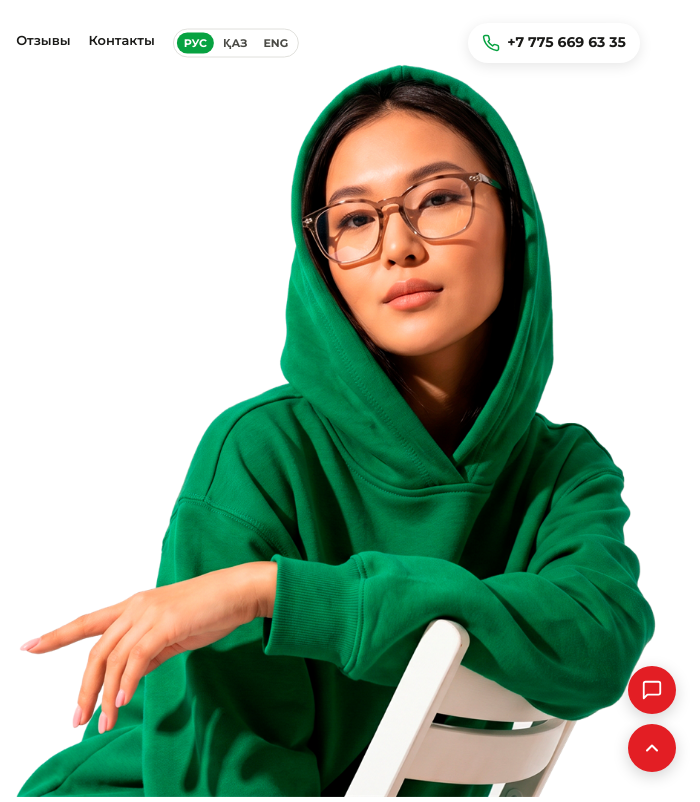
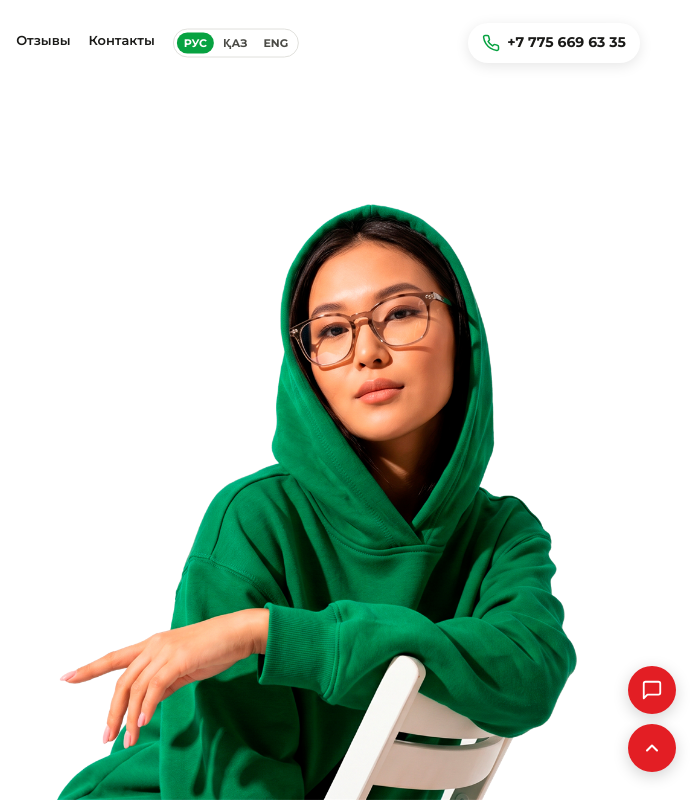
Before and after one commit to Dimanoid-Aktau/optika-doverie, a plain HTML site: page index.html in a window 1280 px wide. Shown: the top 802 px of the page, 580-1280 px from the left. Drawn offline with nearby package versions, Linux system fonts and the light colour scheme.

Commit message:
Девушка на первом экране выставлена по эскизу попиксельно
Размеры и положение снял с присланного эскиза подгонкой по силуэту:
прогнал профиль левого и правого края BG/GIRL.png по семи строкам и
подобрал ширину холста, смещение и отступ. Расхождение 0.5 px.

Было: холст 104.41% ширины экрана, правый край за пределами экрана,
верх -3.44vw — девушка выходила заметно крупнее эскиза и шире справа
примерно на 100 px.

Стало: холст 84.9% ширины экрана, правый край ровно по боковому полю
страницы (4.7vw), верх у самой кромки. Сама фигура встаёт в
49.7%..90.4% ширины экрана.

Сверка силуэта с эскизом по строкам (левый..правый край):
  y=95   эскиз 1373..1616   стало 1374..1614
  y=190  эскиз 1344..1656   стало 1344..1655
  y=286  эскиз 1343..1674   стало 1344..1673
  y=381  эскиз 1334..1677   стало 1335..1677
  y=572  эскиз 1199..1764   стало 1200..1763
  y=667  эскиз 1175..1788   стало 1176..1787

На окнах выше эскизного соотношения девушка опускается на нижнюю
кромку, чтобы под ней не оставалось пустой полосы: проверено на шести
размерах, низ фигуры совпадает с низом первого экрана везде.

Мобильная версия не тронута.

Co-Authored-By: Claude Opus 5 <noreply@anthropic.com>
Claude-Session: https://claude.ai/code/session_01THhmjmUJmVqdSvc24xK98P

```diff
--- a/index.html
+++ b/index.html
@@ -95,11 +95,13 @@ nav{position:absolute;left:50%;top:50%;transform:translate(-50%,-50%);display:fl
 .hero-bg-text{position:relative;z-index:3;pointer-events:none;line-height:.82;white-space:nowrap;text-align:left;font-size:8.5vw;padding-left:calc(max(30px,4.7vw) + 100vw - 100%);margin:1.6vw 0 2.05vw}
 .hbt-sm{display:block;font-family:var(--fh);font-size:.4526em;font-weight:800;color:var(--g);text-transform:lowercase;letter-spacing:.034em;margin-bottom:.4em}
 .hbt-lg{display:block;font-family:var(--fh);font-size:1em;font-weight:900;color:var(--td);text-transform:uppercase;letter-spacing:.0217em}
-/* Девушка — поверх текста, исходный BG/GIRL.png (холст 1800x1005, сама
-   фигура занимает в нём 46.33%..94.22% по ширине). Размеры
-   подобраны так, чтобы фигура встала ровно в 46.55%..96.55% ширины экрана;
-   холст при этом выходит за правый край и обрезается самим первым экраном. */
-.hero-img{position:absolute;right:-2.59%;top:max(-3.444vw,100% - 58.544vw);width:104.41%;aspect-ratio:1800/1005;height:auto;z-index:2;overflow:hidden}
+/* Девушка — исходный BG/GIRL.png (холст 1800x1005). Размеры сняты с эскиза
+   попиксельно: холст занимает 84.9% ширины экрана, его правый край совпадает
+   с боковым полем страницы, верх — у самой кромки первого экрана. Сама фигура
+   при этом встаёт в 49.7%..90.4% ширины экрана.
+   Вторая ветка top — для высоких окон: там девушка опускается на нижнюю
+   кромку, чтобы под ней не оставалось пустой полосы. */
+.hero-img{position:absolute;right:max(30px,4.7vw);top:max(0.2vw,100% - 47.4vw);width:84.9%;aspect-ratio:1800/1005;height:auto;z-index:2;overflow:hidden}
 .hero-img img{display:block;width:100%;height:100%;object-fit:contain}
 .hero-img picture{display:block;width:100%;height:100%}
 .hero-ew,.hero h1,.hero-txt,.hero-act{position:relative;z-index:3}
```
